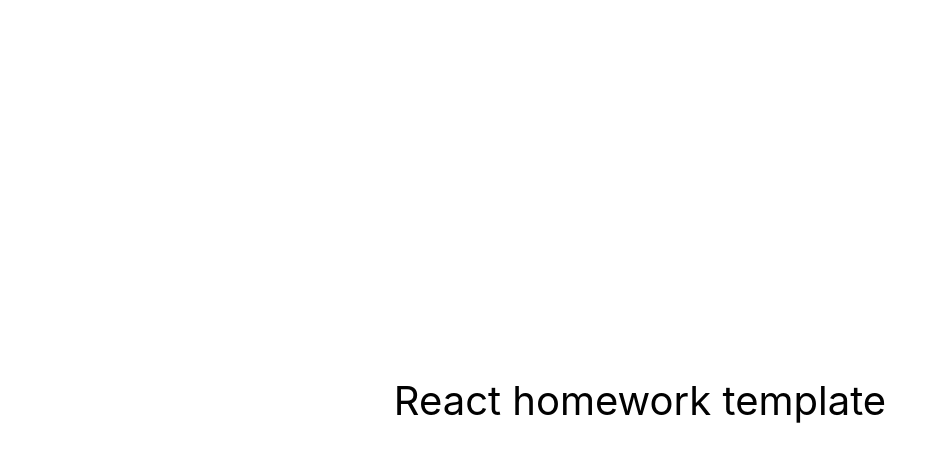
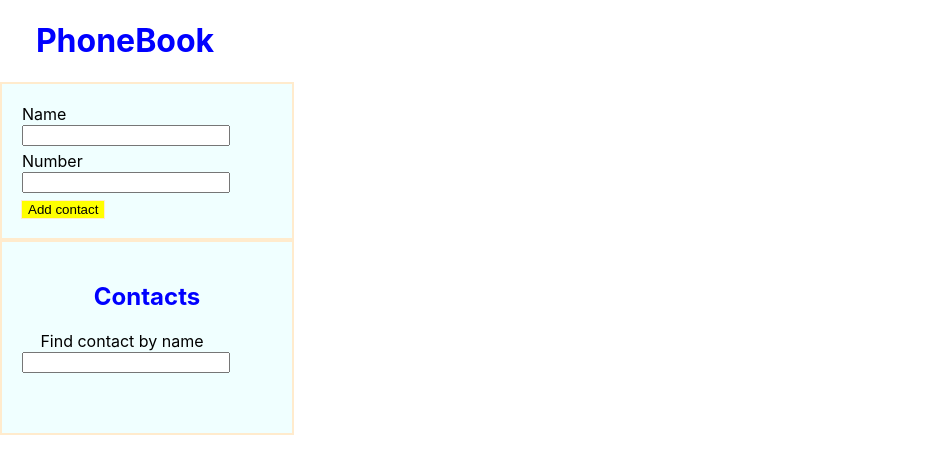
Before and after one commit to Maryana2012/goit-react-hw-06-phonebook, a React (Create React App) app: page / in a window 1280 px wide. Shown: the top 474 px of the page, without its empty margins (0-947 px from the left). Built offline with nearby package versions, Linux system fonts and the light colour scheme.

Commit message:
adding src

```diff
--- a/src/components/App.jsx
+++ b/src/components/App.jsx
@@ -1,16 +1,43 @@
-export const App = () => {
-  return (
-    <div
-      style={{
-        height: '100vh',
-        display: 'flex',
-        justifyContent: 'center',
-        alignItems: 'center',
-        fontSize: 40,
-        color: '#010101'
-      }}
-    >
-      React homework template
-    </div>
-  );
-};
+import React from "react";
+import Form from "./Form/Form";
+import ContactList from "./ContactList/ContactList";
+import Filter from "./Filter/Filter";
+import css from '../components/App.module.css'
+import { useState,useEffect } from "react";
+
+export default function PhoneBook() {
+  const [contacts, setContacts] = useState(JSON.parse(window.localStorage.getItem('contacts')) ?? []);
+  const [filter, setFilter] = useState('');
+
+  useEffect(() => {
+    window.localStorage.setItem('contacts', JSON.stringify(contacts) )
+  }, [contacts])
+
+  const visibleContacts = contacts.filter(contact => contact.name.toLowerCase().includes(filter.toLowerCase()))
+
+  const changeFilter = (event) => {
+    setFilter(event.target.value)
+  }
+  const FormHandlerSubmit = (data) => {
+    setContacts(prevState => [...prevState, data]);
+  }
+  const deleteContacts = (id) => {
+    setContacts(prevState=>prevState.filter(contact => contact.id !== id))
+  }
+
+  return (<>
+     <h1 className={css.title}> PhoneBook</h1>
+
+     <Form  onSubmit={FormHandlerSubmit}
+      contacts={contacts} />
+
+      <div className={css.container}>
+      <h2 className={css.subtitle}>Contacts</h2>
+      <Filter value={filter}
+         onChange={changeFilter} />
+      <ContactList contacts={visibleContacts}
+        filter={filter}
+        onDeleteContacts={deleteContacts} />
+      </div>
+  </>)
+}
--- /dev/null
+++ b/src/components/App.module.css
@@ -0,0 +1,16 @@
+.subtitle{
+    width: 250px;
+    text-align: center;
+    color: blue;
+}
+.container{
+    width: 250px;
+    border: 2px solid blanchedalmond;
+    padding: 20px;
+    background-color: azure;
+}
+.title{
+    width: 250px;
+        text-align: center;
+        color: blue;
+}
--- /dev/null
+++ b/src/components/Contact/Contact.jsx
@@ -0,0 +1,14 @@
+import PropTypes from 'prop-types';
+import css from '../Contact/Contact.module.css'
+export default function Contact(props) {
+    const { id, name, number, onDeleteContacts} = props;
+    return (<li className={css.item}> {name}: {number}
+        <button type='button' onClick={()=>{onDeleteContacts(id)}}>delete</button>
+    </li>)
+}
+Contact.propTypes = {
+    id: PropTypes.string,
+    name: PropTypes.string,
+    number: PropTypes.string,
+    onDeleteContacts: PropTypes.func
+}
--- /dev/null
+++ b/src/components/Contact/Contact.module.css
@@ -0,0 +1,9 @@
+.item{
+    margin-left: 0;
+
+}
+button {
+    border: none;
+    outline: 1px solid blanchedalmond;
+    background-color: yellow;
+}
--- /dev/null
+++ b/src/components/ContactList/ContactList.jsx
@@ -0,0 +1,20 @@
+import PropTypes from 'prop-types';
+import css from '../ContactList/ContactList.module.css'
+import Contact from "components/Contact/Contact";
+export default function ContactList({contacts,onDeleteContacts}) {
+    return (<ul className={css.list}>
+        {contacts.map(contact =>
+            <Contact key={contact.id}
+                id={contact.id}
+                name={contact.name}
+                number={contact.number}
+                onDeleteContacts={onDeleteContacts} />)}
+           </ul>)
+}
+ContactList.propTypes = {
+    contacts: PropTypes.arrayOf(PropTypes.object).isRequired,
+    name: PropTypes.string,
+    number: PropTypes.string,
+    id: PropTypes.string,
+    onDeleteContacts:PropTypes.func.isRequired
+}
--- /dev/null
+++ b/src/components/ContactList/ContactList.module.css
@@ -0,0 +1,6 @@
+.list{
+    width: 250px;
+    margin: 0;
+    padding: 20px;
+
+}
--- /dev/null
+++ b/src/components/Filter/Filter.jsx
@@ -0,0 +1,17 @@
+import PropTypes from 'prop-types';
+import css from '../Filter/Filter.module.css'
+
+export default function Filter(props){
+    const { value, onChange } = props;
+    return( <label htmlFor="" className={css.label}>Find contact by name
+            <input type="text" className={css.input}
+                value={value}
+                onChange={onChange}/>
+            </label>
+    )
+}
+
+Filter.propTypes = {
+    value: PropTypes.string.isRequired,
+    onChange: PropTypes.func.isRequired,
+}
--- /dev/null
+++ b/src/components/Filter/Filter.module.css
@@ -0,0 +1,8 @@
+.input {
+    width: 200px;
+}
+.label {
+    display: block;
+    width: 200px;
+    text-align: center;
+}
--- /dev/null
+++ b/src/components/Form/Form.jsx
@@ -0,0 +1,128 @@
+import { nanoid } from "nanoid";
+import { useState } from "react";
+import css from '../Form/Form.module.css'
+
+export default function Form(props) {
+  const [name, setName] = useState('');
+  const [number, setNumber] = useState('');
+
+  const handleChangeName=(event)=>{
+    setName(event.target.value);
+  }
+  const handleChangeNumber=(event)=>{
+    setNumber(event.target.value);
+  }
+
+  const handleSubmit = (event) => {
+    event.preventDefault();
+    if (props.contacts.some(contact => contact.name.toLowerCase() === name.toLowerCase()))
+    {
+      alert(`is already in contacts`)
+      setName('');
+      setNumber('');
+    } else {
+      const user = {
+        id: nanoid(),
+        name: name,
+        number:number
+      }
+      props.onSubmit(user)
+      setName('');
+      setNumber('');
+    }
+  }
+
+  return (<form className={css.form__container} onSubmit={handleSubmit}>
+    <label htmlFor="" className={css.label}> Name</label>
+    <input className={css.input}
+           type="text"
+           name="name"
+           pattern="^[a-zA-Zа-яА-Я]+(([' -][a-zA-Zа-яА-Я ])?[a-zA-Zа-яА-Я]*)*$"
+           title="Name may contain only letters, apostrophe, dash and spaces. For example Adrian, Jacob Mercer, Charles de Batz de Castelmore d'Artagnan"
+           required
+           value={name}
+           onChange={handleChangeName}/>
+     <label htmlFor="" className={css.label}>Number </label>
+        <input className={css.input}
+            type="tel"
+            name="number"
+            pattern="\+?\d{1,4}?[-.\s]?\(?\d{1,3}?\)?[-.\s]?\d{1,4}[-.\s]?\d{1,4}[-.\s]?\d{1,9}"
+            title="Phone number must be digits and can contain spaces, dashes, parentheses and can start with +"
+            required
+            value={number}
+            onChange={handleChangeNumber}/>
+
+          <button type="submit">Add contact</button>
+  </form>)
+}
+// export default class Form extends Component {
+//      state = {
+//       contacts: [],
+//       name: '',
+//       number: ''
+//   }
+
+//   handleChange = (e) => {
+//       this.setState({
+//       [e.currentTarget.name]: e.currentTarget.value
+//       })
+//    }
+
+//   handleSubmit = (e) => {
+//     e.preventDefault();
+//     if (this.props.contacts.some(contact => contact.name === this.state.name)) {
+//       alert(`is already in contacts`)
+//       this.reset();
+//     } else
+//        {   const user = {
+//         id: nanoid(),
+//         name: this.state.name,
+//         number: this.state.number
+//       }
+
+//       this.setState(prevState =>({ contacts: [...prevState.contacts, user] }))
+//       this.props.onSubmit(user)
+//       this.reset()
+//     }
+//   }
+
+//   reset = () => {
+//     this.setState({name:'',number:''})
+//   }
+
+
+//   render() {
+//     const {name, number} =this.state;
+//     return (
+//       <form  className={css.form__container} onSubmit={this.handleSubmit}>
+//           <label htmlFor="" className={css.label}> Name</label>
+//           <input className={css.input}
+//             type="text"
+//             name="name"
+//             pattern="^[a-zA-Zа-яА-Я]+(([' -][a-zA-Zа-яА-Я ])?[a-zA-Zа-яА-Я]*)*$"
+//             title="Name may contain only letters, apostrophe, dash and spaces. For example Adrian, Jacob Mercer, Charles de Batz de Castelmore d'Artagnan"
+//             required
+//             value={name}
+//             onChange={this.handleChange}
+
+//           />
+
+        // <label htmlFor="" className={css.label}>Number </label>
+        // <input className={css.input}
+        //     type="tel"
+        //     name="number"
+        //     pattern="\+?\d{1,4}?[-.\s]?\(?\d{1,3}?\)?[-.\s]?\d{1,4}[-.\s]?\d{1,4}[-.\s]?\d{1,9}"
+        //     title="Phone number must be digits and can contain spaces, dashes, parentheses and can start with +"
+        //     required
+        //     value={number}
+        //     onChange={this.handleChange}/>
+
+
+        //   <button type="submit">Add contact</button>
+//       </form>
+
+//     )
+//   }
+
+
+// }
--- /dev/null
+++ b/src/components/Form/Form.module.css
@@ -0,0 +1,20 @@
+.form__container{
+    border: 2px solid blanchedalmond;
+    padding: 20px;
+    width: 250px;
+    background-color: azure;
+}
+.input{
+    width: 200px;
+    margin-bottom: 5px;
+}
+.label{
+    display: block;
+    width: 50px;
+        text-align:left
+}
+button {
+    border: none;
+    outline: 1px solid blanchedalmond;
+    background-color: yellow;
+}
--- a/src/index.js
+++ b/src/index.js
@@ -1,10 +1,10 @@
+import PhoneBook from 'components/App';
 import React from 'react';
 import ReactDOM from 'react-dom/client';
-import { App } from 'components/App';
 import './index.css';
 
 ReactDOM.createRoot(document.getElementById('root')).render(
   <React.StrictMode>
-    <App />
+    <PhoneBook />
   </React.StrictMode>
 );
```
